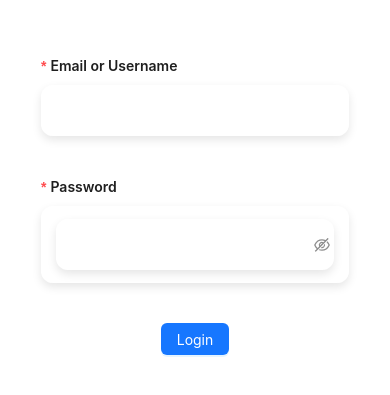
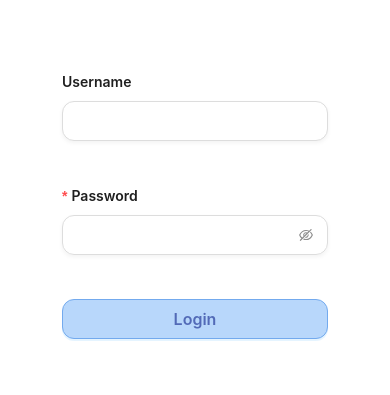
Before and after one commit to ArtemPylhun/ProjectManagerFront, a React (Vite) app: page /login in a window 390 px wide. Shown: the part 205-600 px from the top of the page. Built offline with nearby package versions, Linux system fonts and the light colour scheme.

Commit message:
feat: admin side and styles done

```diff
--- a/src/features/auth/Login.tsx
+++ b/src/features/auth/Login.tsx
@@ -44,14 +44,11 @@ const Login: React.FC = () => {
   };
 
   return (
-    <Form onFinish={handleSubmit} layout="vertical" className="user-form">
+    <Form onFinish={handleSubmit} layout="vertical" className="auth-form">
       <Form.Item
-        label="Email or Username"
+        label="Username"
         name="emailOrUsername"
-        rules={[
-          { required: true, message: "Please enter your email or username" },
-          { validator: validateEmail || validateName },
-        ]}
+        rules={[{ validator: validateName }]}
       >
         <Input
           type="text"
@@ -66,13 +63,14 @@ const Login: React.FC = () => {
         rules={[{ required: true, message: "Please enter your password" }]}
       >
         <Input.Password
+          id="password-auth"
           value={user.password}
           onChange={handleUserChange}
           name="password"
         />
       </Form.Item>
       <Form.Item>
-        <Button type="primary" htmlType="submit">
+        <Button type="primary" htmlType="submit" className="submit-button">
           Login
         </Button>
       </Form.Item>
--- a/src/features/auth/Register.tsx
+++ b/src/features/auth/Register.tsx
@@ -36,7 +36,7 @@ const Register = () => {
   };
 
   return (
-    <Form onFinish={handleSubmit} layout="vertical" className="user-form">
+    <Form onFinish={handleSubmit} layout="vertical" className="auth-form">
       <Form.Item
         label="Email"
         name="email"
@@ -75,6 +75,7 @@ const Register = () => {
         rules={[{ required: true, validator: validatePassword }]}
       >
         <Input.Password
+          id="password-auth"
           name="password"
           value={user.password}
           onChange={handleUserChange}
@@ -82,7 +83,7 @@ const Register = () => {
       </Form.Item>
 
       <Form.Item>
-        <Button type="primary" htmlType="submit">
+        <Button type="primary" htmlType="submit" className="submit-button">
           Register
         </Button>
       </Form.Item>
--- a/src/features/timeEntries/components/table/TimeEntriesTable.tsx
+++ b/src/features/timeEntries/components/table/TimeEntriesTable.tsx
@@ -43,13 +43,13 @@ const TimeEntriesTable: React.FC<TimeEntriesTableProps> = ({
         dataIndex: "startTime",
         key: "startTime",
         render: (startTime: Date) =>
-          dayjs(startTime).format("YYYY-MM-DD HH:mm:ss"),
+          dayjs(startTime).format("DD/MM/YYY HH:mm:ss"),
       },
       {
         title: "End Time",
         dataIndex: "endTime",
         key: "endTime",
-        render: (endTime: Date) => dayjs(endTime).format("YYYY-MM-DD HH:mm:ss"),
+        render: (endTime: Date) => dayjs(endTime).format("DD/MM/YYY HH:mm:ss"),
       },
       {
         title: "Minutes",
--- a/src/features/timeEntries/hooks/useTimeEntries.ts
+++ b/src/features/timeEntries/hooks/useTimeEntries.ts
@@ -45,9 +45,6 @@ const useTimeEntries = () => {
     newTimeEntry: TimeEntryCreateInterface
   ): Promise<boolean> => {
     try {
-      console.log("New Time Entry: ", newTimeEntry);
-      newTimeEntry.startTime = new Date(dayjs(newTimeEntry.startTime).format());
-      newTimeEntry.endTime = new Date(dayjs(newTimeEntry.startTime).format());
       const response = await TimeEntryService.createTimeEntry(
         newTimeEntry,
         new AbortController().signal
--- a/src/styles/styles.css
+++ b/src/styles/styles.css
@@ -429,11 +429,6 @@
   background: none !important;
   border: none !important;
 }
-.ant-input-password .ant-input-suffix {
-  position: absolute;
-  top: 40%;
-  right: 6%;
-}
 
 .custom-password-input .ant-input-password .ant-input-outlined {
   border: none !important;
@@ -567,6 +562,12 @@
   display: flex;
   align-items: center;
 }
+
+.ant-select-outlined:not(.ant-select-customize-input)
+  .ant-select-selector:focus {
+  background-color: #526ab7;
+  border-color: black !important;
+}
 .ant-select-selection-overflow-item {
   height: 25px;
 }
@@ -639,8 +640,20 @@
   box-shadow: none !important;
 }
 
+.ant-picker {
+  border-radius: 12px;
+}
+
 .ant-picker-outlined {
   width: 100%;
+  background-color: rgba(255, 255, 255, 0.5);
+}
+
+.ant-picker-outlined:hover,
+.ant-picker-outlined:focus,
+.ant-picker-outlined:focus-within {
+  border-color: #73aaee !important;
+  background-color: rgba(255, 255, 255, 0.5);
 }
 
 .user-form .ant-input-password:focus,
@@ -651,13 +664,13 @@
 #startTime,
 #endTime {
   width: 100%;
-  height: 40px;
+  height: 20px;
   padding: 8px 12px;
   border-radius: 8px;
   border: 1px solid #ddd;
   box-shadow: 0px 2px 6px rgba(0, 0, 0, 0.1);
   font-size: 16px;
-  background: rgba(244, 247, 252, 0) !important;
+  background: rgba(225, 225, 225, 1) !important;
   display: flex;
   align-items: center;
 }
@@ -666,3 +679,212 @@
 #endTime:focus {
   border-color: rgba(0, 0, 0, 0) !important;
 }
+
+#password {
+  box-shadow: none !important;
+  height: 30px;
+  background-color: rgba(239, 239, 239, 1) !important;
+  padding-bottom: 5px;
+  padding-left: 0px !important;
+  border-radius: 0px !important;
+}
+
+#password-auth {
+  box-shadow: none !important;
+  height: 30px;
+  padding-bottom: 5px;
+  padding-left: 0px !important;
+  border-radius: 0px !important;
+}
+
+#password:focus,
+#password-auth:focus {
+  border-color: rgba(0, 0, 0, 0) !important;
+}
+
+/* Authentication Form Container (Clean, Minimal) */
+.auth-form-container {
+  padding: 30px;
+  background: #fefefe; /* Solid white background using #fefefe */
+  border-radius: 16px;
+  box-shadow: 0px 4px 10px rgba(0, 0, 0, 0.1); /* Subtle shadow */
+  max-width: 400px; /* Fixed width for a clean, centered form */
+  margin: 0 auto; /* Center the form on the page */
+  margin-top: 50px; /* Vertical spacing from top */
+}
+
+/* Authentication Form (Clean Layout) */
+.auth-form {
+  display: flex;
+  flex-direction: column;
+  gap: 20px;
+}
+
+/* Form Labels */
+.auth-form label {
+  font-weight: 600;
+  color: #526ab7; /* Using #526ab7 for text */
+  font-size: 16px;
+  margin-bottom: 8px;
+  display: block;
+}
+
+/* Required Field Asterisk */
+.auth-form .ant-form-item-required::before {
+  display: inline-block;
+  margin-right: 4px;
+  color: #ff4d4f; /* Red for required fields, consistent with danger */
+  font-size: 14px;
+  content: "*";
+}
+
+/* Input Fields (Clean, White) */
+.auth-form .ant-input,
+.auth-form .ant-input-password,
+.auth-form .ant-select,
+.auth-form .ant-picker {
+  background: #ffffff; /* Solid white background */
+  border-radius: 12px; /* Rounded corners like your image */
+  border: 1px solid #ddd; /* Light gray border */
+  border-color: #ddd !important;
+  padding: 12px 14px;
+  font-size: 16px;
+  color: #526ab7; /* Using #526ab7 for text */
+  outline: none;
+  height: 50px; /* Match height with other inputs/buttons for consistency */
+  box-shadow: 0 2px 4px rgba(0, 0, 0, 0.05); /* Subtle shadow for depth */
+  transition: border-color 0.3s ease, box-shadow 0.3s ease;
+}
+
+/* Input Focus and Hover States */
+.auth-form .ant-input:focus,
+.auth-form .ant-input-password:focus,
+.auth-form .ant-select-focused .ant-select-selector,
+.auth-form .ant-picker-focused {
+  border-color: #73aaee; /* Using #73aaee for focus */
+  box-shadow: 0 0 8px rgba(115, 170, 238, 0.3); /* Light shadow for focus */
+  background: #ffffff; /* Keep white background */
+}
+
+.auth-form .ant-input:hover,
+.auth-form .ant-input-password:hover,
+.auth-form .ant-select:hover .ant-select-selector,
+.auth-form .ant-picker:hover {
+  border-color: #b8d7fb; /* Using #b8d7fb for hover */
+}
+
+/* Placeholder Text */
+.auth-form .ant-input::placeholder,
+.auth-form .ant-input-password::placeholder,
+.auth-form .ant-select-selection-placeholder,
+.auth-form .ant-picker-input > input::placeholder {
+  color: rgba(
+    82,
+    106,
+    183,
+    0.6
+  ); /* Using #526ab7, semi-transparent for placeholder */
+  font-size: 16px;
+}
+
+/* Submit Button (Clean, Light Blue) */
+.auth-form .submit-button {
+  background: #b8d7fb; /* Using #b8d7fb for a light blue button, matching your image */
+  border: 1px solid #73aaee; /* Using #73aaee for border */
+  border-radius: 12px;
+  padding: 12px 24px;
+  font-size: 18px;
+  color: #526ab7; /* Using #526ab7 for text */
+  font-weight: 600;
+  transition: background 0.3s ease, color 0.3s ease;
+  width: 100%; /* Full width for a bold look */
+  height: 50px; /* Match height with inputs */
+  display: flex;
+  align-items: center;
+  justify-content: center;
+}
+
+.auth-form .submit-button:hover {
+  background: #73aaee; /* Using #73aaee for hover, darker blue */
+  border-color: #526ab7; /* Using #526ab7 for border on hover */
+  color: #ffffff; /* White text on hover for contrast */
+}
+
+/* Error Messages */
+.auth-form .error-message {
+  color: #ff4d4f; /* Red for errors, consistent with danger */
+  font-size: 14px;
+  margin-top: 4px;
+}
+
+/* Select Dropdown (Clean, White) */
+.auth-form .ant-select-dropdown {
+  background: #ffffff; /* Solid white background */
+  border: 1px solid #ddd; /* Light gray border */
+  box-shadow: 0 4px 10px rgba(0, 0, 0, 0.1);
+  border-radius: 12px;
+}
+
+.auth-form .ant-select-item {
+  background: #ffffff; /* Solid white */
+  color: #526ab7; /* Using #526ab7 for text */
+  padding: 8px 12px;
+}
+
+.auth-form .ant-select-item-option-selected {
+  background: #b8d7fb; /* Using #b8d7fb, semi-transparent */
+  color: #526ab7; /* Using #526ab7 for text */
+}
+
+.auth-form .ant-select-item-option-active {
+  background: #b8d7fb; /* Using #b8d7fb, semi-transparent */
+}
+
+/* DatePicker/RangePicker Styling (Clean, White) */
+.auth-form .ant-picker,
+.auth-form .ant-picker-range {
+  background: #ffffff; /* Solid white background */
+  border: 1px solid #ddd; /* Light gray border */
+  border-radius: 12px;
+  box-shadow: 0 2px 4px rgba(0, 0, 0, 0.05);
+  color: #526ab7; /* Using #526ab7 for text */
+  height: 50px; /* Match other inputs */
+}
+
+.auth-form .ant-picker-focused,
+.auth-form .ant-picker-range-focused {
+  border-color: #73aaee; /* Using #73aaee for focus */
+  box-shadow: 0 0 8px rgba(115, 170, 238, 0.3); /* Light shadow for focus */
+  background: #ffffff; /* Keep white background */
+}
+
+.auth-form .ant-picker-input > input::placeholder {
+  color: rgba(82, 106, 183, 0.6); /* Using #526ab7 for placeholder */
+}
+
+/* Responsive Design for Auth Forms */
+@media (max-width: 480px) {
+  .auth-form-container {
+    padding: 20px;
+    max-width: 300px;
+    margin-top: 30px;
+  }
+
+  .auth-form .ant-input,
+  .auth-form .ant-input-password,
+  .auth-form .ant-select,
+  .auth-form .ant-picker,
+  .auth-form .submit-button {
+    height: 40px;
+    font-size: 14px;
+  }
+
+  .auth-form label {
+    font-size: 14px;
+  }
+
+  .auth-form .submit-button {
+    padding: 10px 20px;
+    font-size: 16px;
+  }
+}
```
Also changed, not shown: src/features/timeEntries/components/TimeEntryComponent.tsx (+14 -3 lines), src/features/timeEntries/components/forms/TimeEntryForm.tsx (+8 -4 lines).
